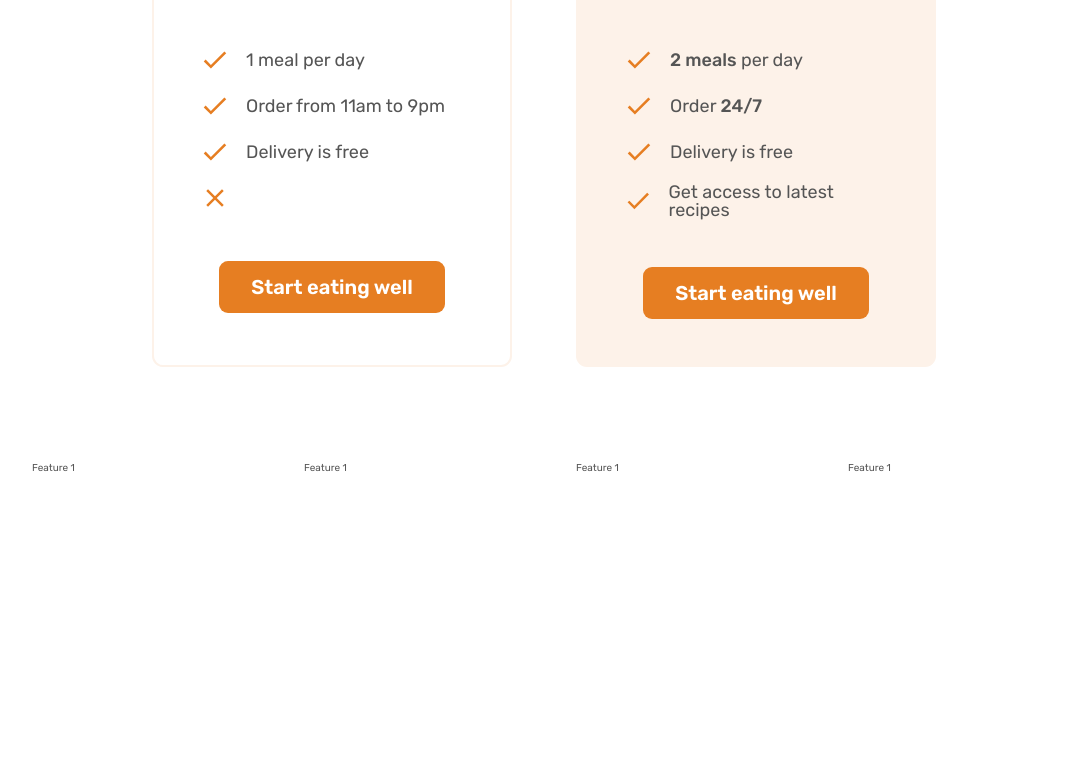
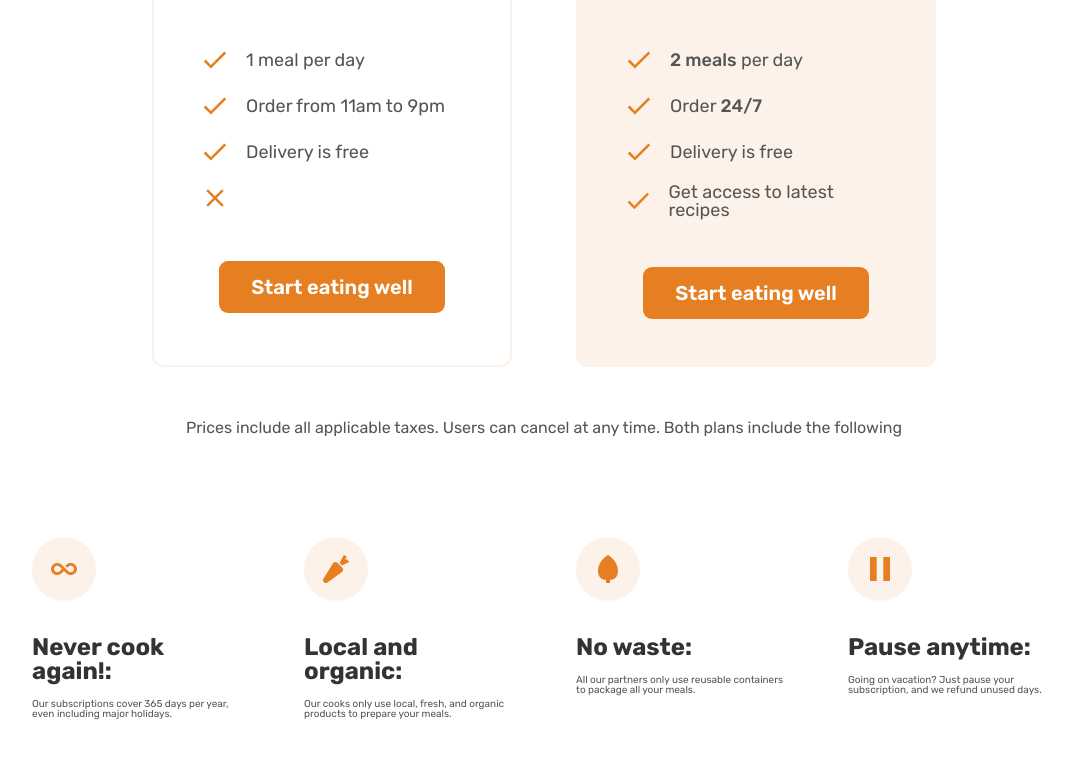
Before and after one commit to KHAN-FAIZ-AYUB/Omi-Food-Project, a plain HTML site: page index.html in a window 1280 px wide. Shown: the part 5835-6593 px from the top of the page, without its empty margins (96-1166 px from the left). Before the commit the page ends 6404 px from the top, so only its background shows below. Drawn offline with nearby package versions, Linux system fonts and the light colour scheme.

Commit message:
feature commit

```diff
--- a/css/style.css
+++ b/css/style.css
@@ -449,3 +449,32 @@ body {
     text-align: center;
     margin-top: 4.8rem;
 }
+
+.plan-details {
+    font-size: 1.6rem;
+    line-height: 1.6;
+    text-align: center;
+}
+
+.feature-icon {
+    color: #e67e22;
+    height: 3.2rem;
+    width: 3.2rem;
+    margin-bottom: 3.2rem;
+    background-color: #fdf2e9;
+    padding: 1.6rem;
+    border-radius: 50%;
+}
+
+.feature-title {
+    font-size: 2.4rem;
+    color: #333;
+    font-weight: 700;
+    margin-bottom: 1.6rem;
+
+}
+
+.feature-text {
+    font-size: 1.8rem;
+    line-height: 1.8;
+}
--- a/index.html
+++ b/index.html
@@ -345,7 +345,7 @@
             </h2>
         </div>
 
-        <div class="container grid grid--2-cols">
+        <div class="container grid grid--2-cols margin-bottom-md">
             <div class="pricing-plan pricing-plan--starter">
                 <header class="plan-header">
                 <p class="plan-name">Starter</p>
@@ -404,11 +404,44 @@
           </div>
         </div>
 
+<div class="container grid ">
+    <aside class="plan-details">Prices include all applicable taxes.
+        Users can cancel at any time.
+        Both plans include the following</aside>
+</div>
+
         <div class="container grid grid--4-cols">
-            <div class="feature">Feature 1</div>
-            <div class="feature">Feature 1</div>
-            <div class="feature">Feature 1</div>
-            <div class="feature">Feature 1</div>
+            <div class="feature">
+                <ion-icon class="feature-icon" name="infinite"></ion-icon>
+            <p class="feature-title">Never cook again!:</p>
+            <p class="feature-texr">
+                 Our subscriptions cover 365 days per year,
+                 even including major holidays.</p>
+                </div>
+
+                <div class="feature">
+                    <ion-icon class="feature-icon" name="nutrition"></ion-icon>
+                <p class="feature-title">Local and organic:</p>
+                <p class="feature-texr">
+                     Our cooks only use local,
+                     fresh, and organic products to prepare your meals.</p>
+                    </div>
+
+                    <div class="feature">
+                        <ion-icon class="feature-icon" name="leaf"></ion-icon>
+                    <p class="feature-title">No waste:</p>
+                    <p class="feature-texr">
+                         All our partners only use reusable containers
+                         to package all your meals.</p>
+                        </div>
+
+                        <div class="feature">
+                            <ion-icon class="feature-icon" name="pause"></ion-icon>
+                        <p class="feature-title">Pause anytime:</p>
+                        <p class="feature-texr">
+                             Going on vacation? Just pause your subscription,
+                              and we refund unused days.</p>
+                            </div>
         </div>
     </section>
 </main>
```
